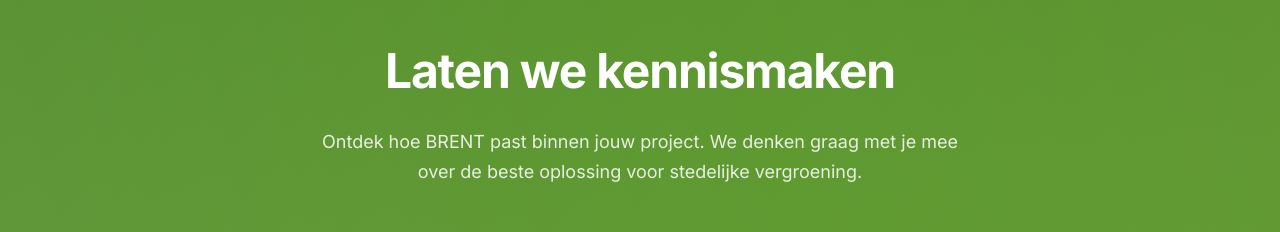
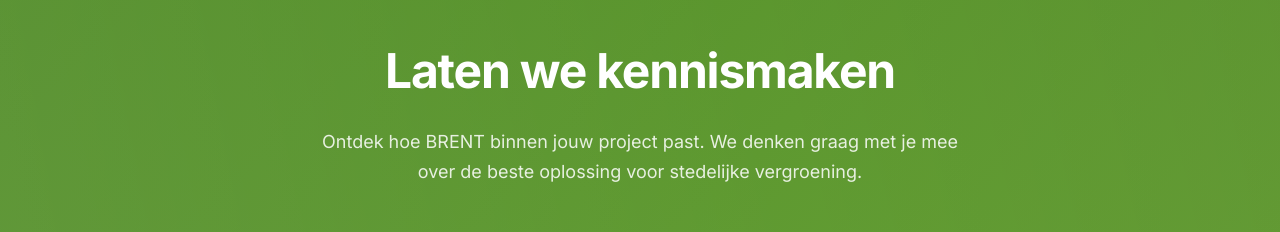
Before and after one commit to Junalda/nursitree, a React (Vite) app: page /zo-werkt-het in a window 1280 px wide. Shown: the part 5860-6092 px from the top of the page. Built offline with nearby package versions, Linux system fonts and the light colour scheme; no server answers.

Commit message:
Zo werkt het (sectie 7): 1e zin -> 'Ontdek hoe BRENT binnen jouw project past.'

```diff
--- a/src/components/zowerkthet/ZwhGreenCta.tsx
+++ b/src/components/zowerkthet/ZwhGreenCta.tsx
@@ -56,7 +56,7 @@ const ZwhGreenCta: React.FC = () => {
           Laten we kennismaken
         </h2>
         <p className="text-lg text-white/85 mb-12 max-w-2xl mx-auto leading-relaxed">
-          Ontdek hoe BRENT past binnen jouw project. We denken graag met je mee over de beste oplossing voor stedelijke vergroening.
+          Ontdek hoe BRENT binnen jouw project past. We denken graag met je mee over de beste oplossing voor stedelijke vergroening.
         </p>
         <div className="flex flex-col sm:flex-row items-center justify-center gap-4">
           <Link
```
